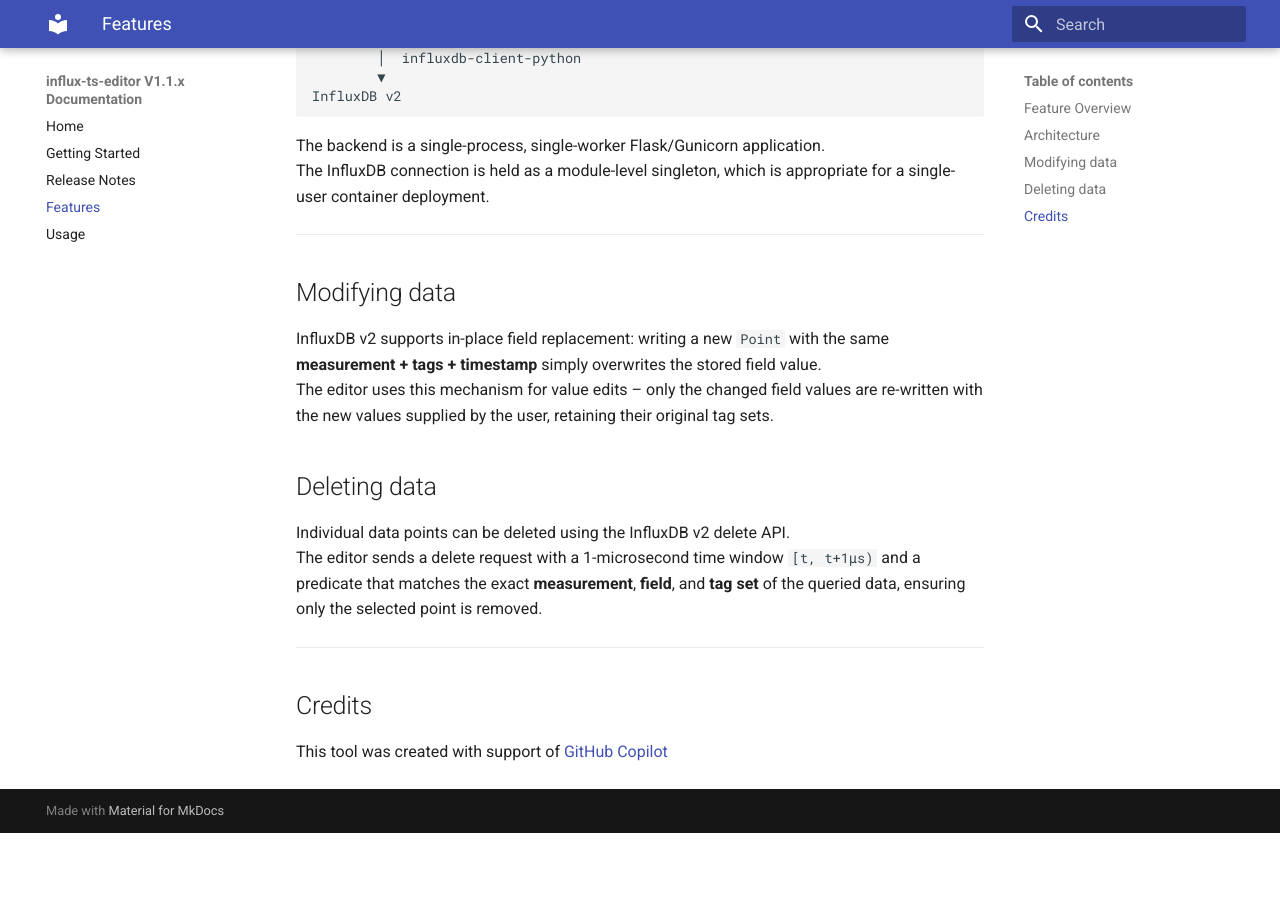
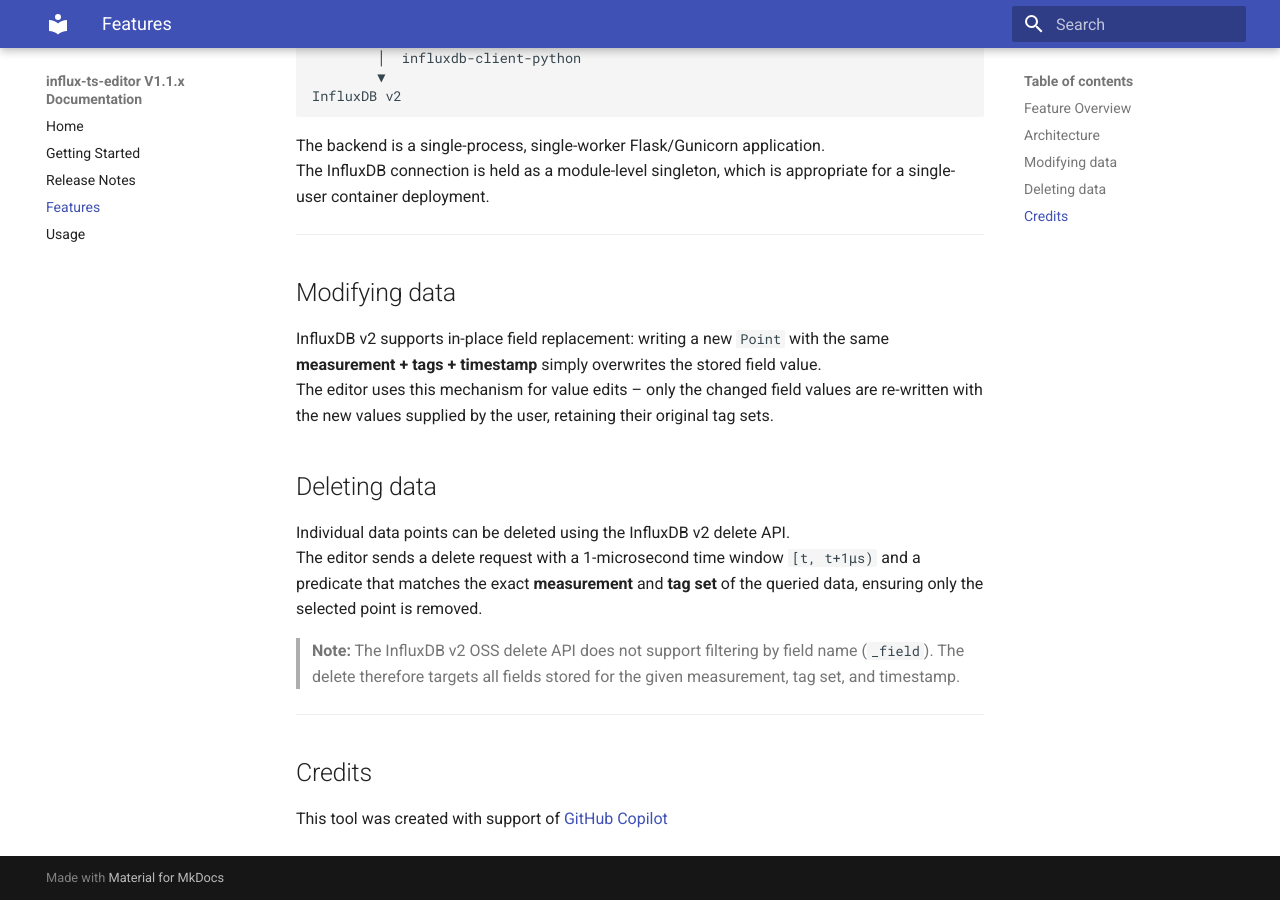
Before and after one commit to signag/influx_ts_editor, an MkDocs documentation site: the page built from docs/features.md, in a window 1280 px wide and 900 px high, scrolled down 989 px. Built offline with MkDocs 1.6.1 and Material for MkDocs 9.7.7, drawn with Linux system fonts in a browser that asks for light colours; before the commit the page ends 1822 px from its top, so only the background shows below that.

Commit message:
fix: remove _field from delete predicate (InfluxDB OSS does not support delete-by-field)

```diff
--- a/app.py
+++ b/app.py
@@ -507,8 +507,10 @@ def api_delete():
         return jsonify({"error": "bucket, measurement, field and timestamps are required"}), 400
 
     try:
-        # Build predicate for measurement, field, and optional tags
-        predicates = [f'_measurement="{measurement}"', f'_field="{field}"']
+        # Build predicate for measurement and optional tags.
+        # The InfluxDB v2 OSS delete API does not support _field predicates
+        # ("delete by field is not supported"), so _field is intentionally omitted.
+        predicates = [f'_measurement="{measurement}"']
         for tag in tags:
             k = (tag.get("key") or "").strip()
             v = (tag.get("value") or "").strip()
--- a/docs/features.md
+++ b/docs/features.md
@@ -52,8 +52,12 @@ are re-written with the new values supplied by the user, retaining their origina
 
 Individual data points can be deleted using the InfluxDB v2 delete API.
 The editor sends a delete request with a 1-microsecond time window `[t, t+1μs)` and a
-predicate that matches the exact **measurement**, **field**, and **tag set** of the queried
-data, ensuring only the selected point is removed.
+predicate that matches the exact **measurement** and **tag set** of the queried data,
+ensuring only the selected point is removed.
+
+> **Note:** The InfluxDB v2 OSS delete API does not support filtering by field name
+> (`_field`). The delete therefore targets all fields stored for the given
+> measurement, tag set, and timestamp.
 
 ---
 
```
